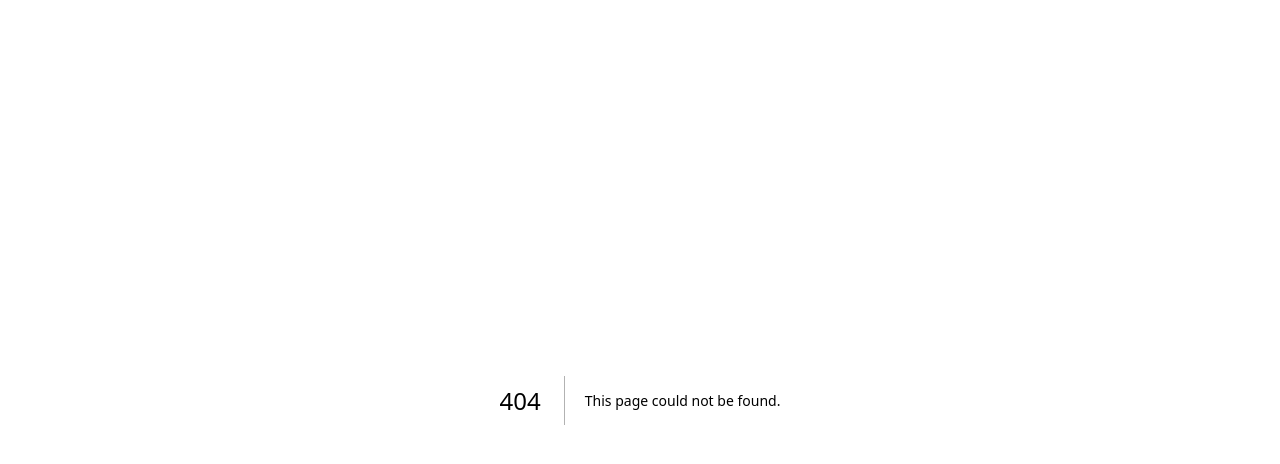
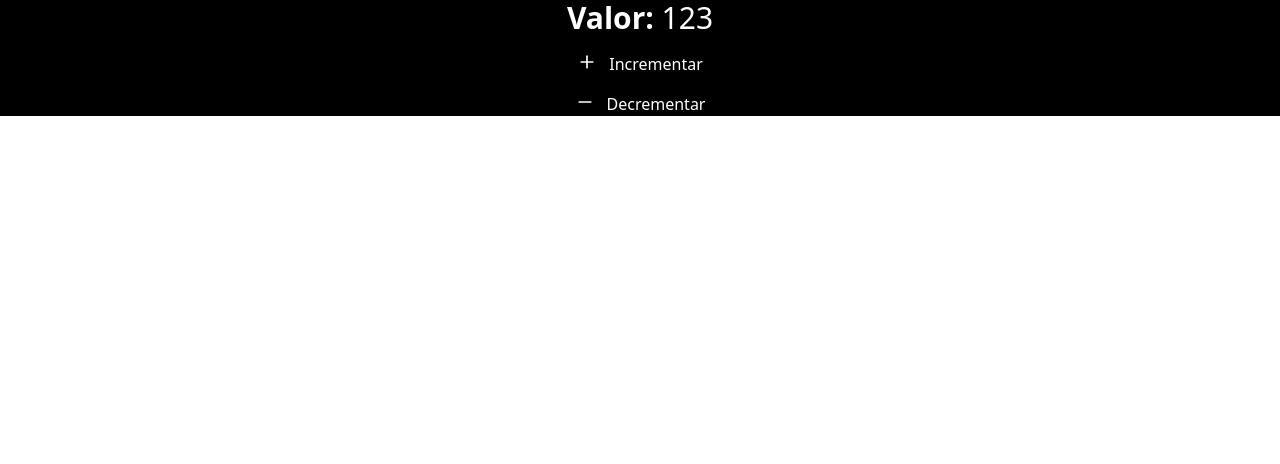
Before and after one commit to gabriellrraposo/fundamentos, a Next.js app: page /examples/evento in a window 1280 px wide. Before the commit this address had no page. Shown: the top 464 px of the page. Built offline with nearby package versions, Linux system fonts and the light colour scheme.

Commit message:
Utilizadno useState para monitorar variaveis orientadas a eventos

```diff
--- /dev/null
+++ b/components/examples/evento.tsx
@@ -0,0 +1,36 @@
+import { IconMinus, IconPlus } from "@tabler/icons-react"
+import { useState } from "react"
+
+export default function Evento() {
+    const [valor, setValor] = useState(123)
+
+    const incrementar = () => {
+        setValor(valor + 1)
+        console.log('Valor: ' + valor)
+    }
+
+    const decrementar = () => {
+        setValor(valor - 1)
+        console.log('Valor: ' + valor)
+    }
+
+    return (
+        <div className={`
+            flex flex-col gap-4
+            bg-black text-white items-center`}>
+            <span className="text-3xl"><strong>Valor: </strong>{valor}</span>
+            <div className="flex gap-3">
+                <IconPlus size={20}/>
+                <button onClick={incrementar}>
+                    Incrementar
+                </button>
+            </div>
+            <div className="flex gap-3">
+                <IconMinus size={20}/>
+                <button onClick={decrementar}>
+                    Decrementar
+                </button>
+            </div>
+        </div>
+    )
+}
--- /dev/null
+++ b/pages/examples/evento.tsx
@@ -0,0 +1,7 @@
+import Evento from "@/components/examples/evento";
+
+export default function PaginaEvento() {
+    return (
+        <Evento />
+    )
+}
```
